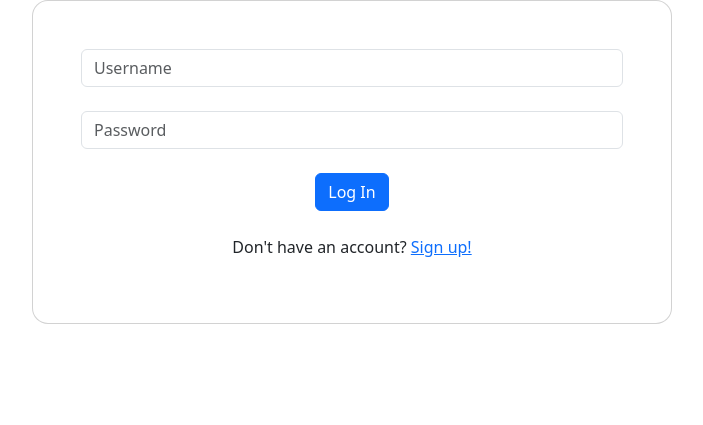
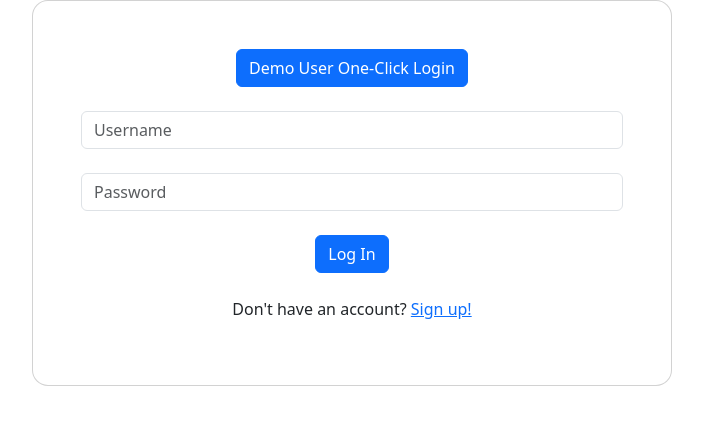
Before and after one commit to nsbennett/bug_tracker, a Django app: page /login/ in a window 1280 px wide. Shown: the part 58-483 px from the top of the page, without its empty margins (288-991 px from the left). Run offline with Django 4.2, Linux system fonts and the light colour scheme; some libraries are stand-ins or nearby versions.

Commit message:
one-click demo user account

```diff
--- a/base_app/views.py
+++ b/base_app/views.py
@@ -20,10 +20,6 @@ environ.Env.read_env()
 
 
 # Create your views here.
-# def post_to_slack(message):
-#     client = s.WebClient(token=os.environ("SLACK_BOT_TOKEN"))
-#     client.chat_postMessage(channel=os.environ("SLACK_CHANNEL_ID"), text=message)
-#     webhook_url=os.environ("SLACK_WEBHOOK")
 
 def post_notification_to_slack(message):
     webhook_url=env("SLACK_WEBHOOK")
@@ -47,6 +43,11 @@ def loginPage(request):
     """Renders login page"""
     page = "login"
 
+    demo_user = env("DEMO_USER")
+    demo_user_password = env("DEMO_USER_PASSWORD")
+
+    context = {"demo_user": demo_user, "demo_user_password": demo_user_password,}
+
     if request.user.is_authenticated:
         return redirect("user_tickets")
 
@@ -68,7 +69,7 @@ def loginPage(request):
         else:
             messages.error(request, "Username or password is incorrect.")
 
-    return render(request, 'login_register.html')
+    return render(request, 'login_register.html', context)
 
 """Returns user to login page after logging out"""
 def logoutPage(request):
--- a/templates/login_register.html
+++ b/templates/login_register.html
@@ -23,7 +23,20 @@
 <div class="col-sm-6">
 <div class="card shadow-2-strong" style="border-radius: 1rem;">
 <div class="card-body p-5 text-center">
-    <form action="{% url 'login_page' %}" method="POST">
+  <form action="{% url 'login_page' %}" method="POST">
+    {% csrf_token %}
+    <div hidden>
+    <div class="form-outline mb-4">
+      <input type="text" name="username" placeholder="Username" class="form-control" value="{{ demo_user }}">
+    </div>
+    <div class="form-outline mb-4">
+    <input type="password" name="password" placeholder="Password" class="form-control" value="{{ demo_user_password }}">
+  </div>
+</div>
+    <button type="submit" class="btn btn-primary btn-block mb-4">Demo User One-Click Login</button>
+  </form>
+
+  <form action="{% url 'login_page' %}" method="POST">
       {% csrf_token %}
       <div class="form-outline mb-4">
         <input type="text" name="username" placeholder="Username" class="form-control">
```
Also changed, not shown: templates/home.html (+7 -0 lines).
